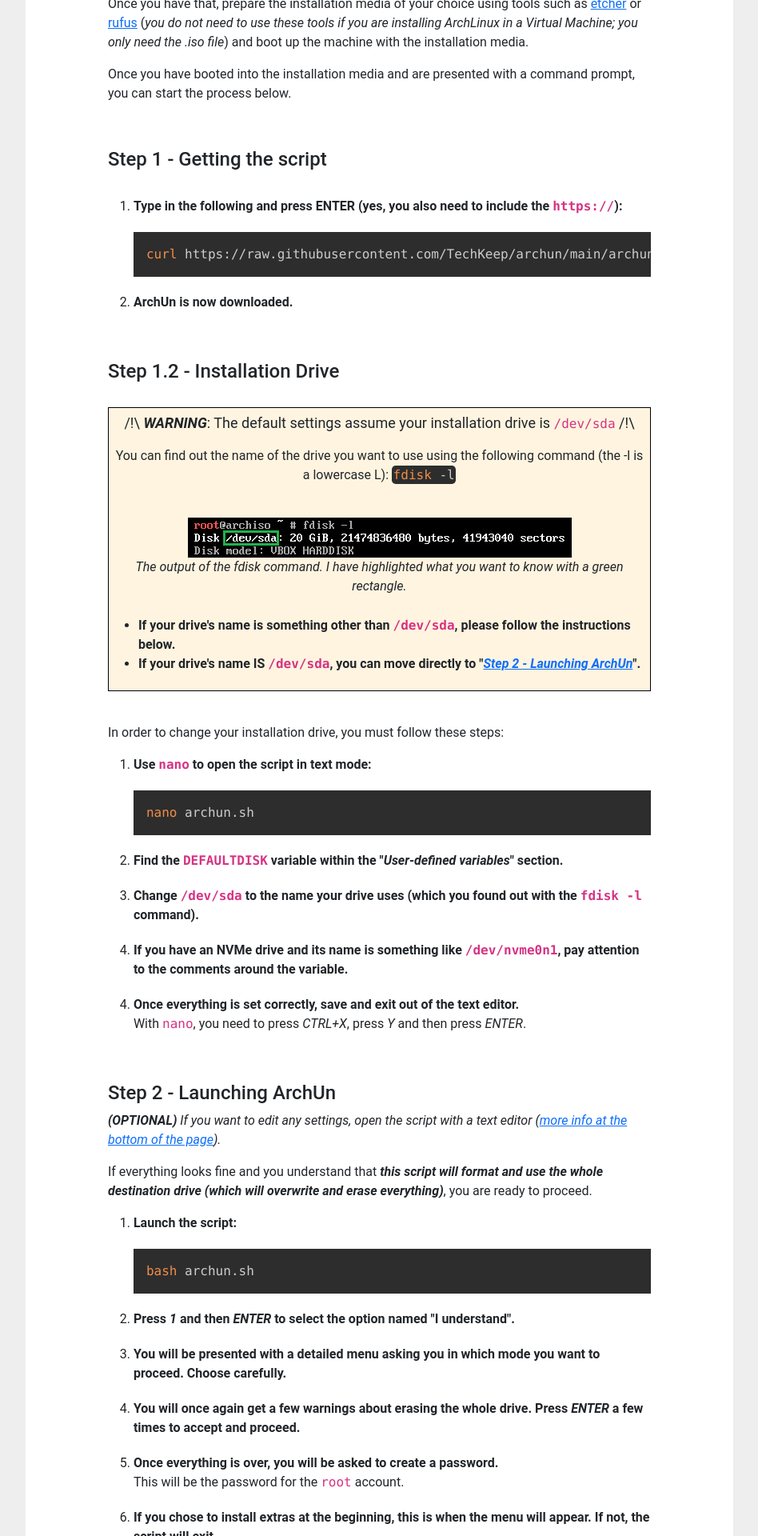
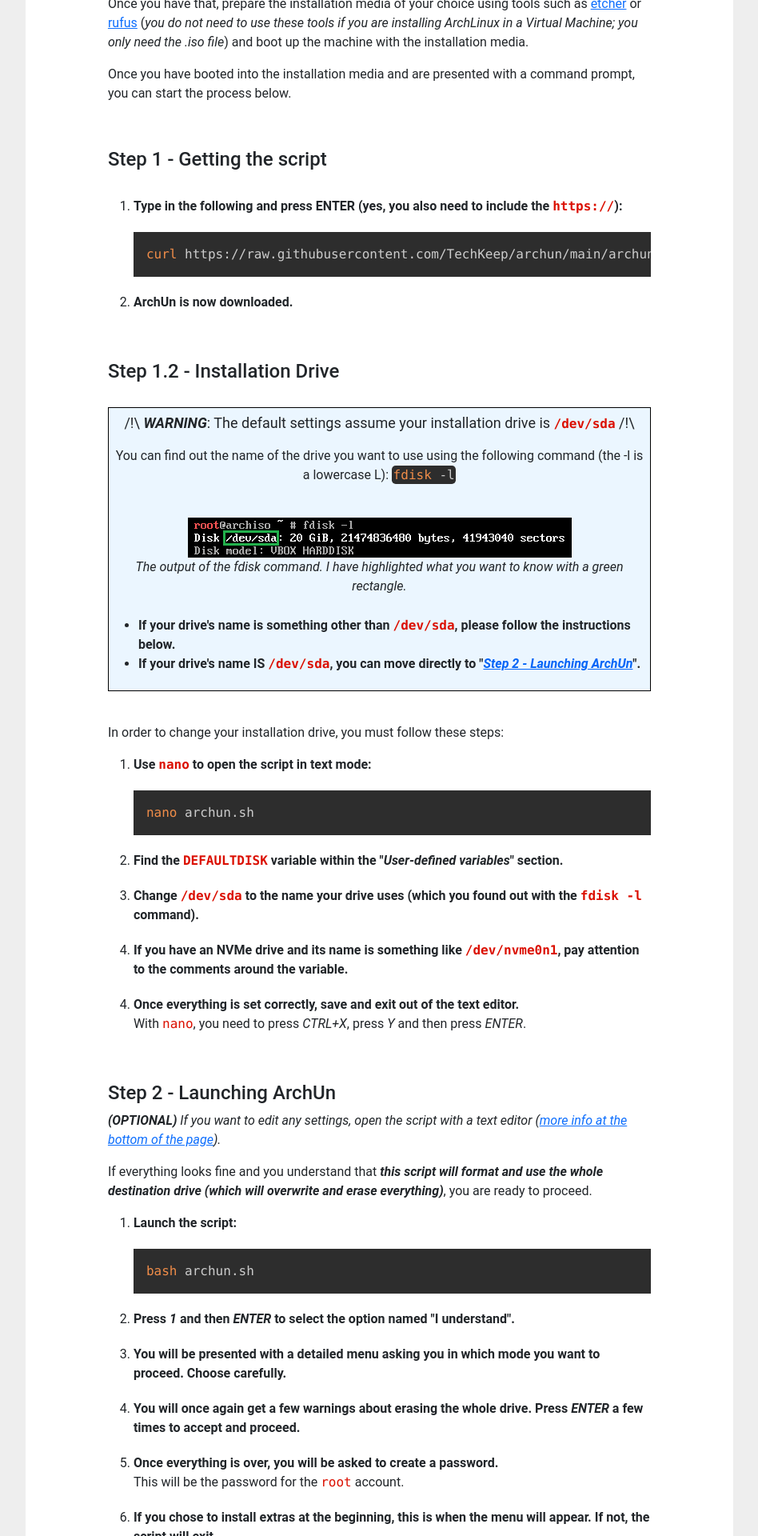
Before and after one commit to TechKeep/TechKeep.github.io, a Jekyll site: the page built from _posts/posts/2022-04-25-how-to-install-archlinux-in-seconds.markdown, in a window 1280 px wide. Shown: the part 1382-3302 px from the top of the page at 80% size, without its empty margins (13-961 px from the left). Built offline with Jekyll 4.4.1, drawn with Linux system fonts in a browser that asks for light colours; nearby versions of some CDN libraries.

Commit message:
accessibility update

```diff
--- a/_posts/posts/2022-04-25-how-to-install-archlinux-in-seconds.markdown
+++ b/_posts/posts/2022-04-25-how-to-install-archlinux-in-seconds.markdown
@@ -48,8 +48,8 @@
 &nbsp;
 
 <h4 id="step1p2InstallationDrive">Step 1.2 - Installation Drive</h4>
-<div style="background-color:#fff4e0;border:1px solid black;padding:5px;text-align:center;margin-top:30px;">
-	<p><span style="font-size:18px;">/!\ <b><em>WARNING</em></b>: The default settings assume your installation drive is <code>/dev/sda</code> /!\</span></p>
+<div style="background-color:#ebf6ff;border:1px solid black;padding:5px;text-align:center;margin-top:30px;">
+	<p><span style="font-size:18px;">/!\ <b><em>WARNING</em></b>: The default settings assume your installation drive is <b><code>/dev/sda</code></b> /!\</span></p>
 	<p>You can find out the name of the drive you want to use using the following command (the -l is a lowercase L): <code class="language-bash">fdisk -l</code></p>
 	<div style="padding-top:25px;padding-bottom:25px;text-align:center;">
 		<img alt="Fdisk command output" src="/img/uploads/2022-04-25/how-to-install-archlinux-in-seconds/fdisk_-l_output.png" width="100%" height="100%" style="max-width:480px;"/>
@@ -57,7 +57,7 @@
 	</div>
 	<ul style="text-align:left;">
 		<li><b>If your drive's name is something other than <code>/dev/sda</code>, please follow the instructions below.</b></li>
-		<li><b>If your drive's name IS <code>/dev/sda</code>, you can move directly to "<em><a href="#step2LaunchingArchUn">Step 2 - Launching ArchUn</a></em>".</b></li>
+		<li><b>If your drive's name IS <code>/dev/sda</code>, you can move directly to "<em><a href="#step2LaunchingArchUn" style="color:#0264F7">Step 2 - Launching ArchUn</a></em>".</b></li>
 	</ul>
 </div>
 
--- a/css/style.css
+++ b/css/style.css
@@ -21,6 +21,7 @@
 code {
   font-size: 16px;
   font-family: 'Consolas', monospace;
+  color: #DB0F00;
 }
 
 .header-banner-container {
```
